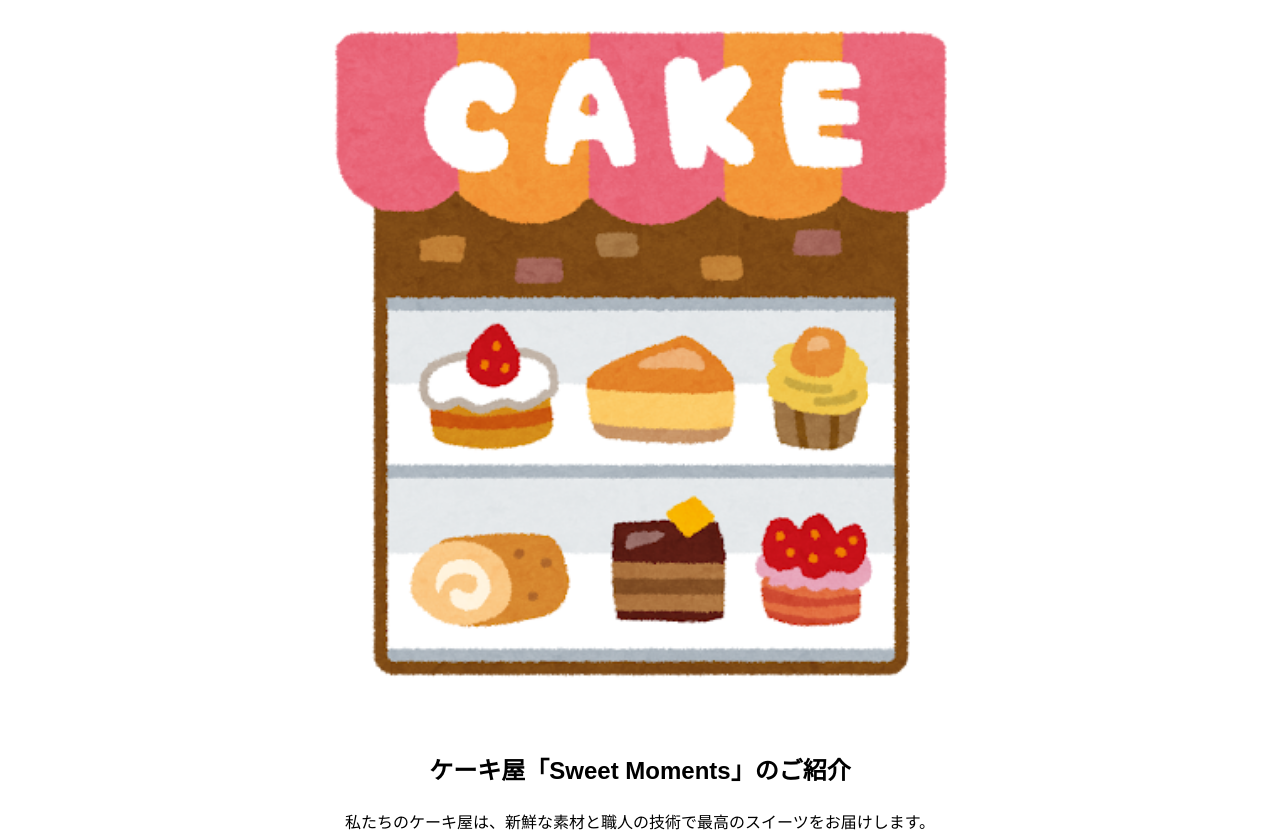
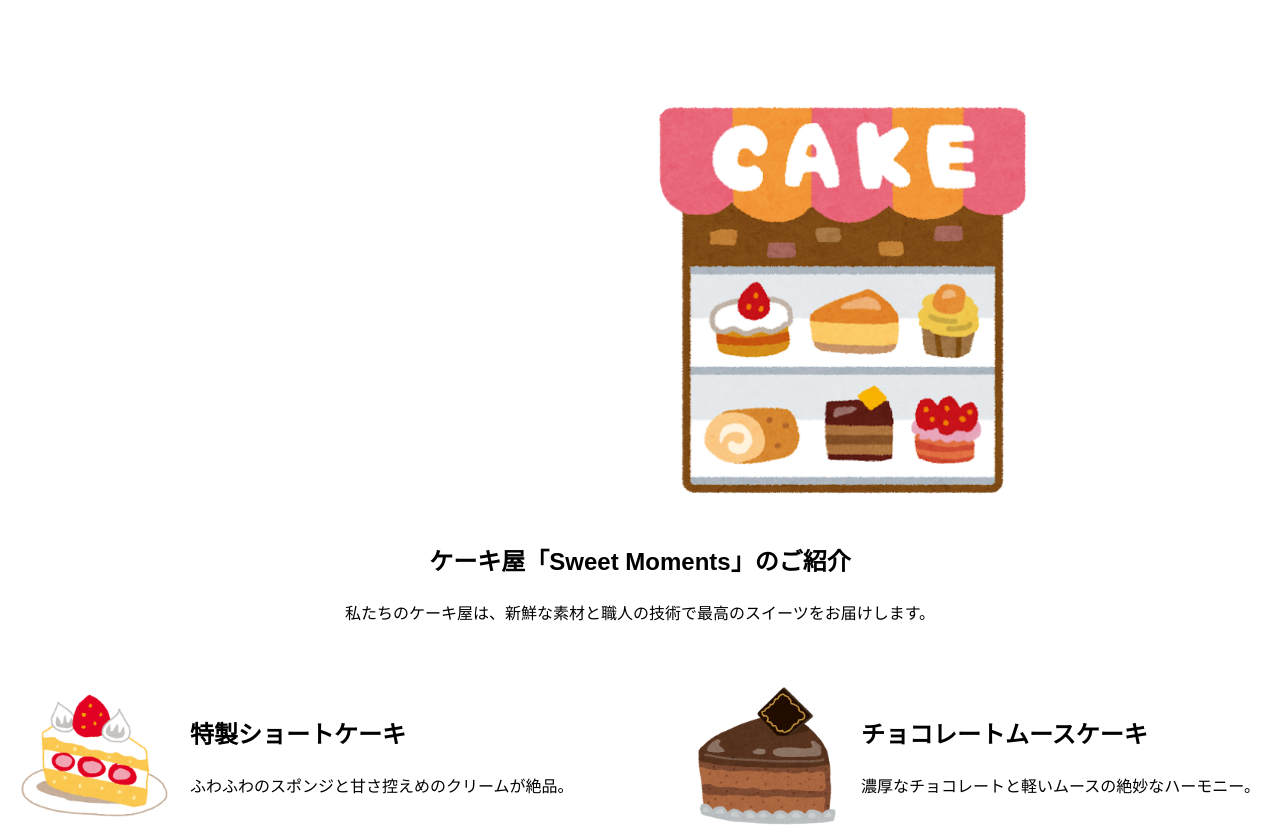
Before and after one commit to seki139/enjoyWebSite, a website: page index.html in a window 1280 px wide. Shown: the top 839 px of the page. Drawn offline with Linux system fonts and the light colour scheme.

Commit message:
css imageの更新

```diff
--- a/styles.css
+++ b/styles.css
@@ -11,9 +11,10 @@ sans-serif: Arialが利用できない場合に使われる代替フォント（
 }
 
 .header-image {
-  margin: 20px auto;
+  margin-top: 100px;
+  margin-left: 650px;
   display: block;
-  width: 50%;
+  width: 30%;
   height: auto;
 }
 
```
